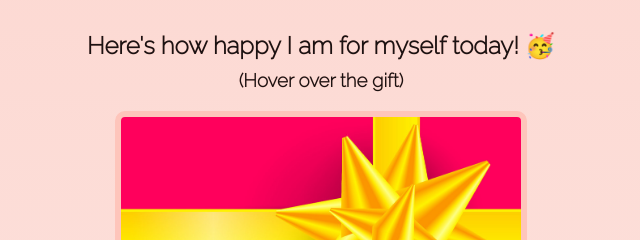
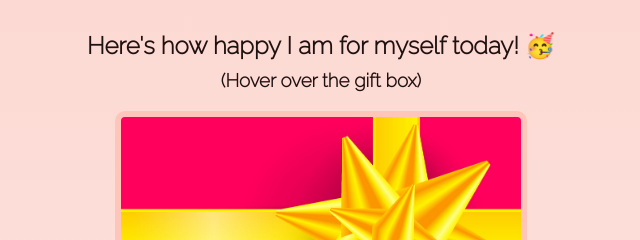
Before and after one commit to mukul4real/birthday-gift-site, a website built with Vite: page index.html in a window 1280 px wide. Shown: the part 307-547 px from the top of the page, 319-959 px from the left. Built offline with nearby package versions, Linux system fonts and the light colour scheme.

Commit message:
changed gift to gift box

```diff
--- a/index.html
+++ b/index.html
@@ -16,7 +16,7 @@
 
         <div class="gift-section">
             <h2 class="gift-title">Here's how happy I am for myself today! 🥳</h2>
-            <h3 class="gift-hint">(Hover over the gift)</h3>
+            <h3 class="gift-hint">(Hover over the gift box)</h3>
             <div class="gift-img" id="gift-img-happy"></div>
         </div>
 
```
